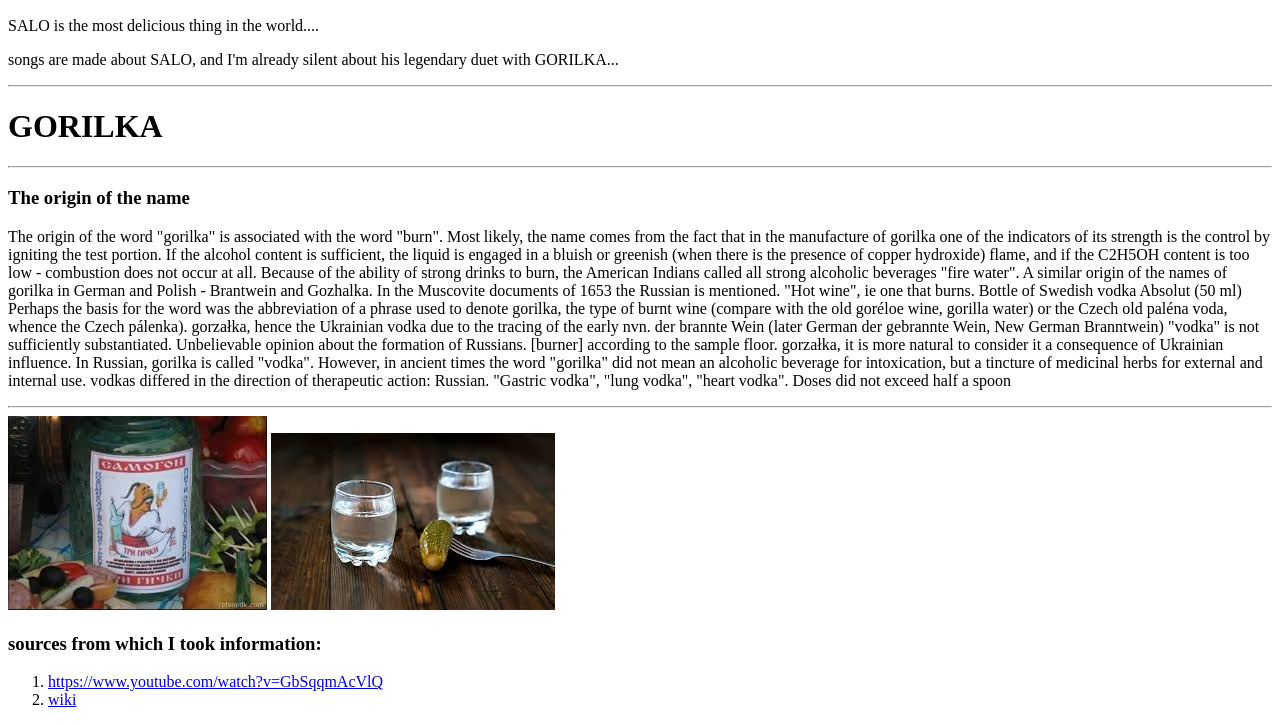
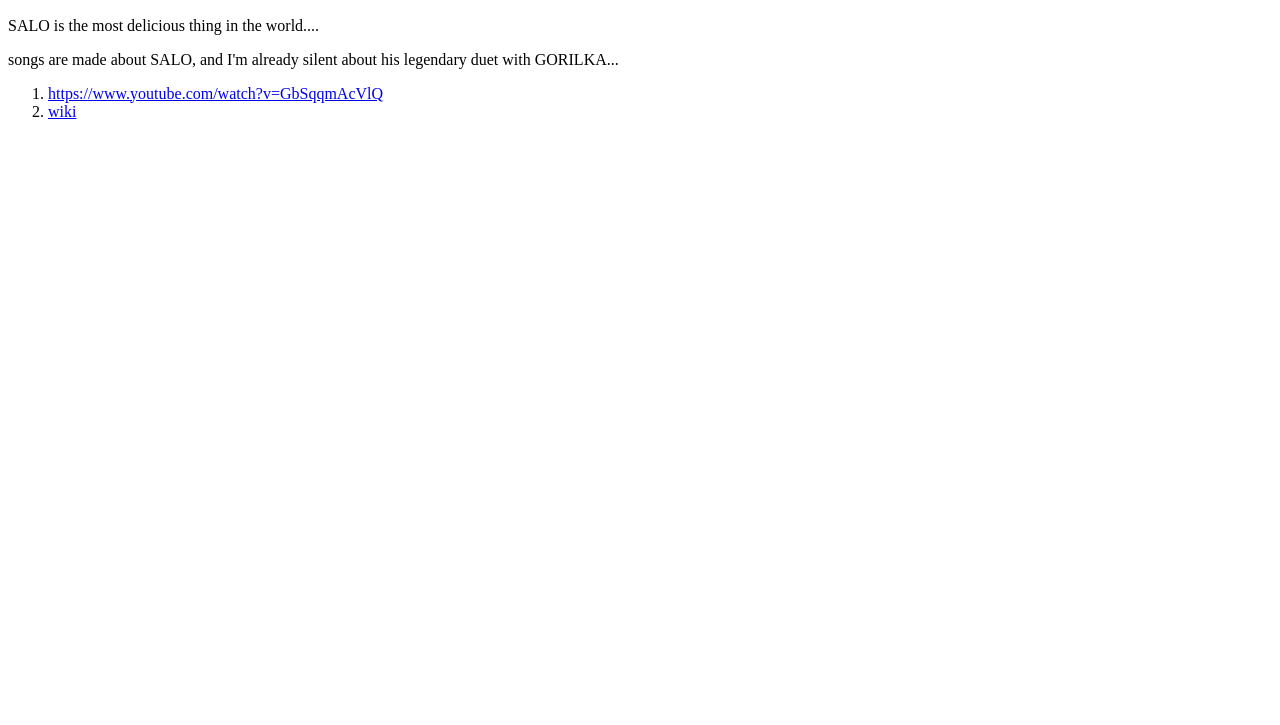
Before and after one commit to brushwoodd/SALO, a plain HTML site: page index.html in a window 1280 px wide. Shown: the part 423-1148 px from the top of the page. After the commit the page ends 800 px from the top, so only its background shows below. Drawn offline with Linux system fonts and the light colour scheme.

Commit message:
Update index.html

```diff
--- a/index.html
+++ b/index.html
@@ -17,19 +17,6 @@
 <p>SALO is the most delicious thing in the world....</p>
 <p>songs are made about SALO, and I'm already silent about his legendary duet with GORILKA...
 </p>
-<hr>
-<h1>GORILKA</h1>
-<hr>
-<h3>The origin of the name</h3>
-<p>The origin of the word "gorilka" is associated with the word "burn". Most likely, the name comes from the fact that in the manufacture of gorilka one of the indicators of its strength is the control by igniting the test portion. If the alcohol content is sufficient, the liquid is engaged in a bluish or greenish (when there is the presence of copper hydroxide) flame, and if the C2H5OH content is too low - combustion does not occur at all.
-    Because of the ability of strong drinks to burn, the American Indians called all strong alcoholic beverages "fire water". A similar origin of the names of gorilka in German and Polish - Brantwein and Gozhalka. In the Muscovite documents of 1653 the Russian is mentioned. "Hot wine", ie one that burns.
-    Bottle of Swedish vodka Absolut (50 ml)
-    Perhaps the basis for the word was the abbreviation of a phrase used to denote gorilka, the type of burnt wine (compare with the old goréloe wine, gorilla water) or the Czech old paléna voda, whence the Czech pálenka). gorzałka, hence the Ukrainian vodka due to the tracing of the early nvn. der brannte Wein (later German der gebrannte Wein, New German Branntwein) "vodka" is not sufficiently substantiated. Unbelievable opinion about the formation of Russians. [burner] according to the sample floor. gorzałka, it is more natural to consider it a consequence of Ukrainian influence.
-    In Russian, gorilka is called "vodka". However, in ancient times the word "gorilka" did not mean an alcoholic beverage for intoxication, but a tincture of medicinal herbs for external and internal use. vodkas differed in the direction of therapeutic action: Russian. "Gastric vodka", "lung vodka", "heart vodka". Doses did not exceed half a spoon</p>
-<hr>
-<img src="Gorilka1.jfif" alt="горілка номер 1"/>
- <img src="Gorilka2.jfif" width=""alt="горілка номер 2"/>
-<h3>sources from which I took information:</h3>
     <ol>
         <li><a href="https://www.youtube.com/watch?v=GbSqqmAcVlQ">https://www.youtube.com/watch?v=GbSqqmAcVlQ</a></li>
         <li><a href="https://uk.wikipedia.org/wiki/%D0%93%D0%BE%D1%80%D1%96%D0%BB%D0%BA%D0%B0">wiki</a></li>
```
